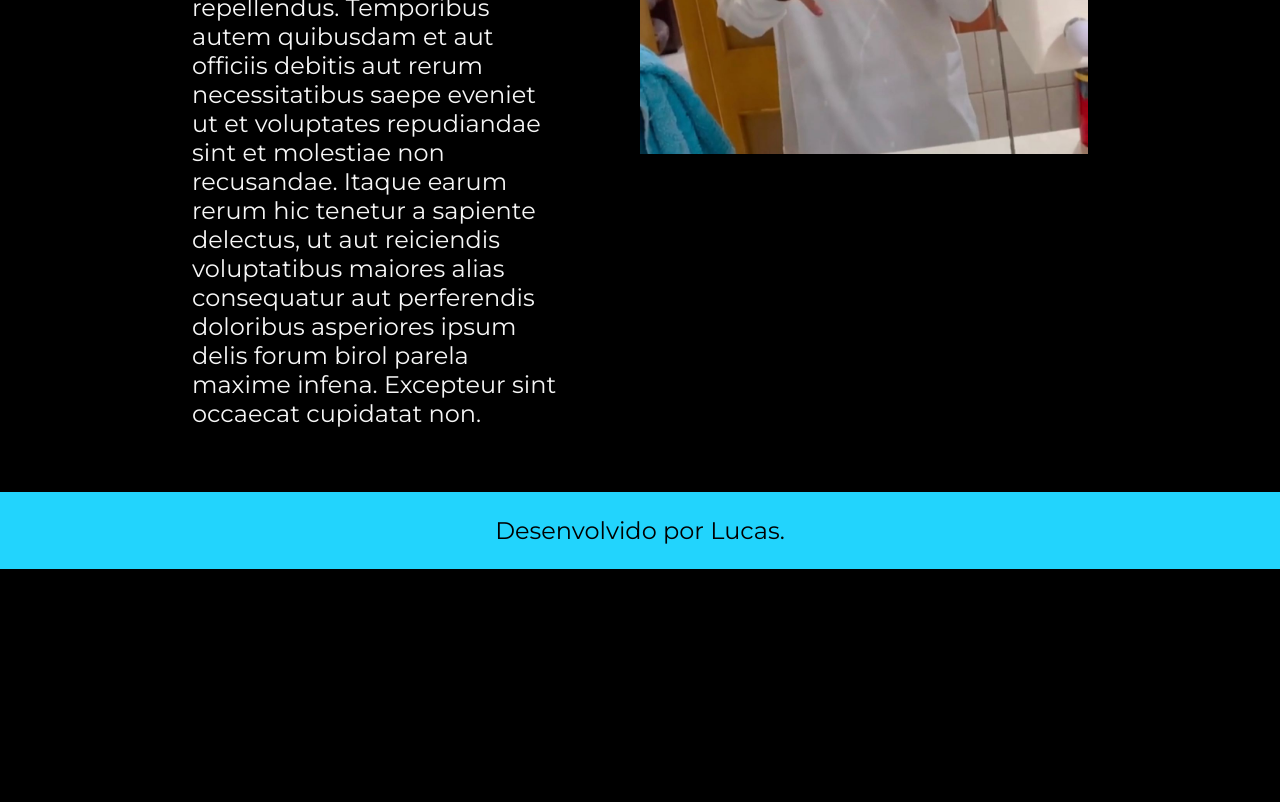
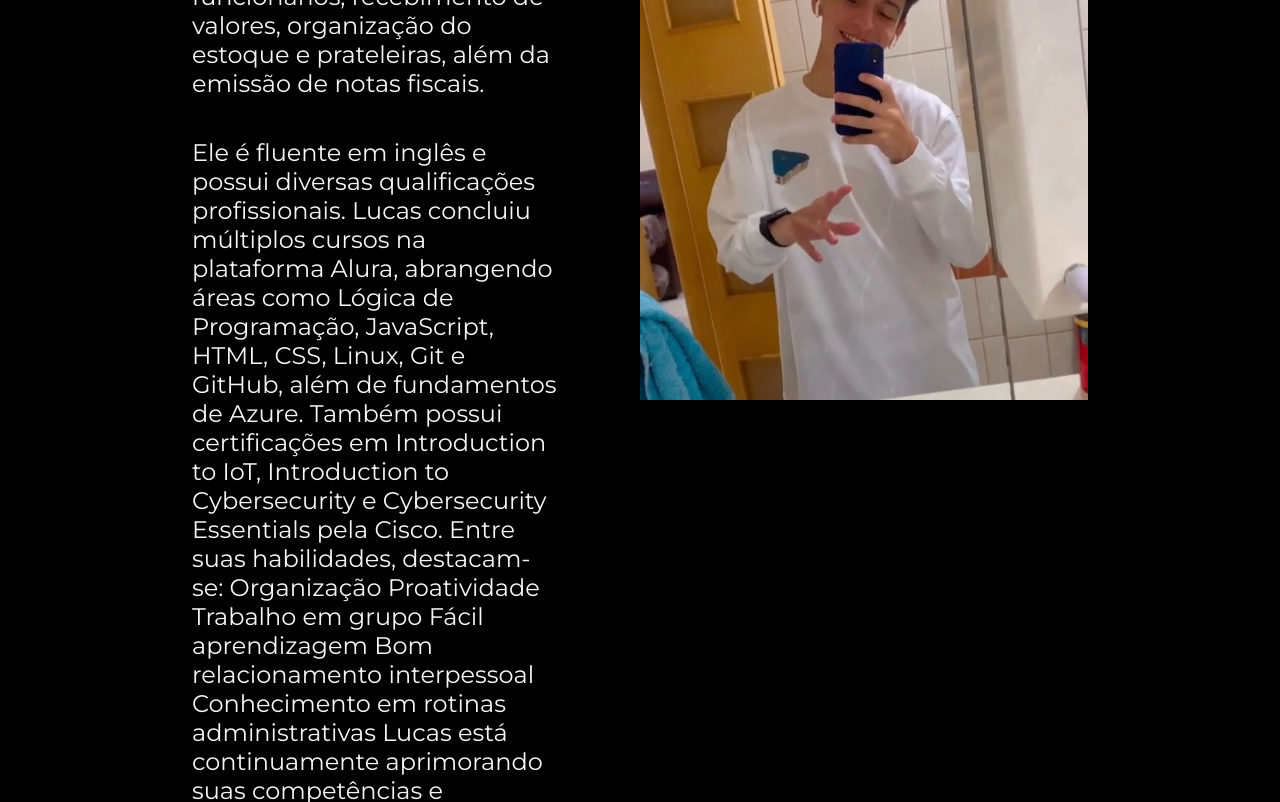
Before and after one commit to ImnotBorges/portifolio, a plain HTML site: page abou.html in a window 1280 px wide. Shown: the part 860-1662 px from the top of the page. Before the commit the page ends 1429 px from the top, so only its background shows below. Drawn offline with nearby package versions, Linux system fonts and the light colour scheme.

Commit message:
Update abou.html

```diff
--- a/abou.html
+++ b/abou.html
@@ -18,9 +18,21 @@
     <main class="apresentacao">
          <section class="apresentacao__conteudo">
             <h1 class="apresentacao__conteudo__titulo">Sobre mim</h1>
-            <p class="apresentacao__conteudo__texto">At vero eos et accusamus et iusto odio dignissimos ducimus qui blanditiis praesentium voluptatum deleniti atque corrupti quos dolores et quas molestias excepturi sint occaecati cupiditate non provident, similique sunt in culpa qui officia deserunt mollitia animi, id est laborum et dolorum fuga.</p>
+            <p class="apresentacao__conteudo__texto">Lucas Borges de Souza é um jovem talentoso de 20 anos, residente em Vila Pirituba, São Paulo. Atualmente cursa o 4° período de Ciência da Computação na UNIP - Universidade Paulista, no período noturno, e possui Ensino Médio completo pelo Colégio Canello Marques.
 
-            <p class="apresentacao__conteudo__texto">Et harum quidem rerum facilis est et expedita distinctio. Nam libero tempore, cum soluta nobis est eligendi optio cumque nihil impedit quo minus id quod maxime placeat facere possimus, omnis voluptas assumenda est, omnis dolor repellendus. Temporibus autem quibusdam et aut officiis debitis aut rerum necessitatibus saepe eveniet ut et voluptates repudiandae sint et molestiae non recusandae. Itaque earum rerum hic tenetur a sapiente delectus, ut aut reiciendis voluptatibus maiores alias consequatur aut perferendis doloribus asperiores ipsum delis forum birol parela maxime infena. Excepteur sint occaecat cupidatat non.</p>
+Lucas tem como objetivo atuar como estagiário ou em áreas relacionadas a Tecnologia da Informação (T.I.). Sua experiência profissional inclui o cargo de Auxiliar Administrativo na CAGT Logística, onde trabalhou de abril de 2022 até janeiro de 2023. Lá, desempenhou atividades como controle de funcionários, recebimento de valores, organização do estoque e prateleiras, além da emissão de notas fiscais.</p>
+
+            <p class="apresentacao__conteudo__texto">Ele é fluente em inglês e possui diversas qualificações profissionais. Lucas concluiu múltiplos cursos na plataforma Alura, abrangendo áreas como Lógica de Programação, JavaScript, HTML, CSS, Linux, Git e GitHub, além de fundamentos de Azure. Também possui certificações em Introduction to IoT, Introduction to Cybersecurity e Cybersecurity Essentials pela Cisco.
+
+Entre suas habilidades, destacam-se:
+
+Organização
+Proatividade
+Trabalho em grupo
+Fácil aprendizagem
+Bom relacionamento interpessoal
+Conhecimento em rotinas administrativas
+Lucas está continuamente aprimorando suas competências e buscando novas oportunidades para aplicar e expandir seus conhecimentos na área de tecnologia..</p>
 
          </section>
          <img class="apresentacao__imagem" src="./assets/Lucas.png" alt="Foto da Joana Santos programando">
```
